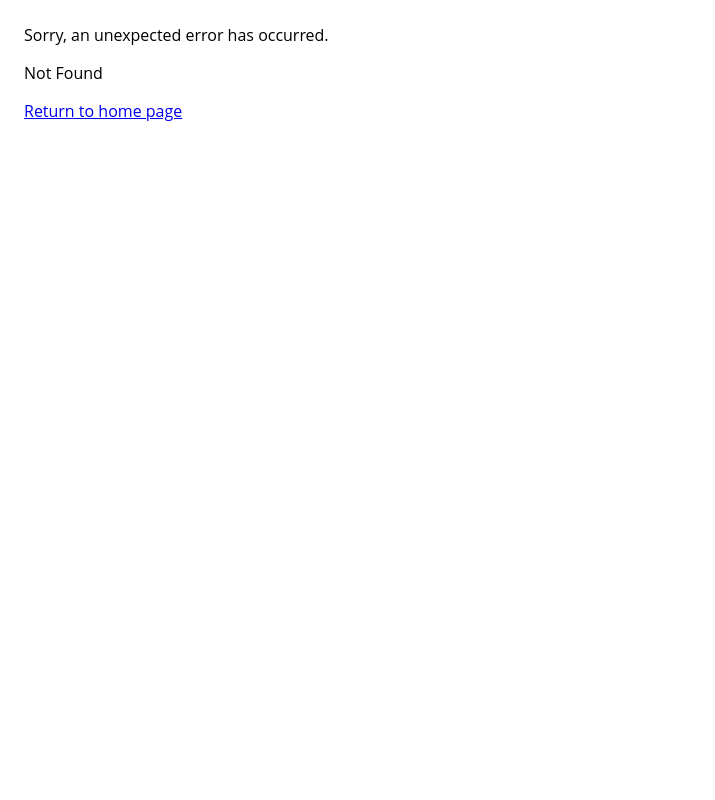
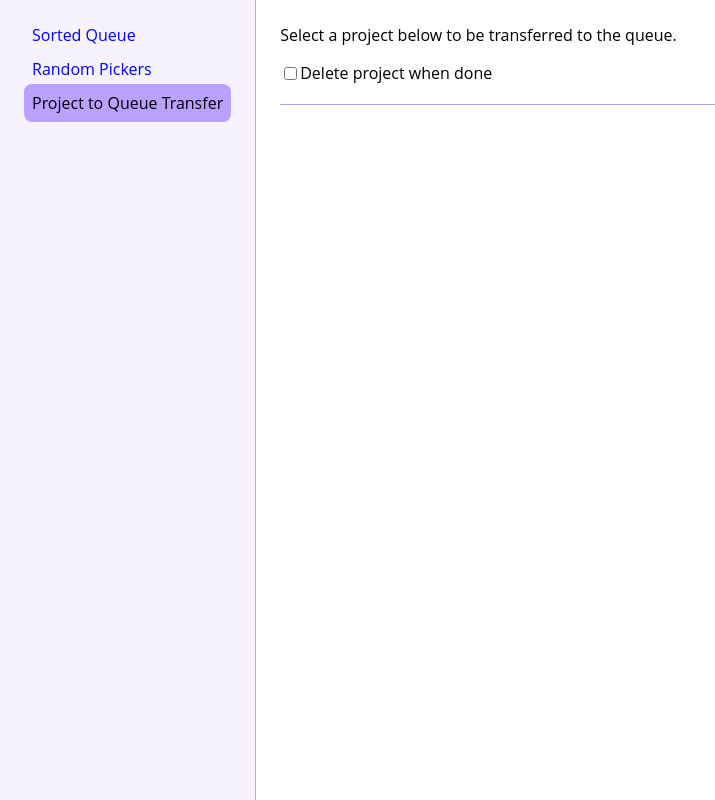
Before and after one commit to averyjohnston/ravelry-search, a React (Vite) app: page /project-to-queue in a window 1280 px wide. Before the commit this address had no page. Shown: the whole page, without its empty margins (0-715 px from the left). Built offline with nearby package versions, Linux system fonts and the light colour scheme.

Commit message:
feat: add stubbed project to queue transfer page

```diff
--- a/src/App.tsx
+++ b/src/App.tsx
@@ -1,6 +1,7 @@
 import { createBrowserRouter, Navigate, RouterProvider } from 'react-router-dom';
 
 import ErrorPage from './pages/ErrorPage';
+import ProjectToQueuePage from './pages/ProjectToQueuePage';
 import QueueSortPage from './pages/QueueSortPage';
 import RandomPickerPage from './pages/RandomPickerPage';
 import Root from './pages/Root';
@@ -28,6 +29,11 @@ const router = createBrowserRouter([
             element: <RandomPickerPage />,
             loader: RandomPickerPage.loader,
           },
+          {
+            path: '/project-to-queue',
+            element: <ProjectToQueuePage />,
+            loader: ProjectToQueuePage.loader,
+          }
         ],
       },
     ],
--- /dev/null
+++ b/src/pages/ProjectToQueuePage.scss
@@ -0,0 +1,13 @@
+#project-to-queue-page {
+  .options {
+    display: flex;
+
+    label {
+      display: flex;
+      margin-right: 12px;
+      user-select: none;
+
+      align-items: center;
+    }
+  }
+}
--- /dev/null
+++ b/src/pages/ProjectToQueuePage.tsx
@@ -0,0 +1,36 @@
+import { useState } from 'react';
+import type { LoaderFunction } from 'react-router-dom';
+
+import './ProjectToQueuePage.scss';
+
+const loader: LoaderFunction = () => {
+  return null;
+};
+
+// TODO: if deleteProject is unchecked, do NOT add available tag, even if that one IS checked
+
+export default function ProjectToQueuePage() {
+  const [deleteProject, setDeleteProject] = useState(false);
+  const [addAvailableTag, setAddAvailableTag] = useState(true);
+
+  return (
+    <div id="project-to-queue-page" className="page">
+      <div className="header">
+        <p>Select a project below to be transferred to the queue.</p>
+        <div className="options">
+          <label>
+            <input type="checkbox" checked={deleteProject} onChange={(e) => setDeleteProject(e.target.checked)} />
+            Delete project when done
+          </label>
+          {deleteProject && <label>
+            <input type="checkbox" checked={addAvailableTag} onChange={(e) => setAddAvailableTag(e.target.checked)} />
+            Add &quot;available&quot; tag to stash entries
+          </label>}
+        </div>
+      </div>
+      <div className="content" />
+    </div>
+  )
+}
+
+ProjectToQueuePage.loader = loader;
--- a/src/pages/Root.tsx
+++ b/src/pages/Root.tsx
@@ -22,6 +22,9 @@ export default function Root() {
           <li>
             <SidebarLink to="/random-picker">Random Pickers</SidebarLink>
           </li>
+          <li>
+            <SidebarLink to="/project-to-queue">Project to Queue Transfer</SidebarLink>
+          </li>
         </ul>
       </div>
       <div id="content">
```
